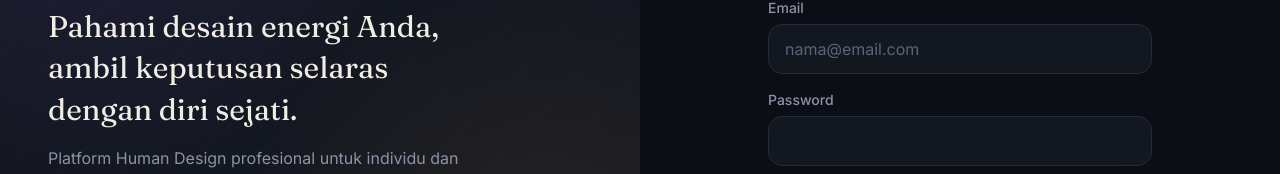
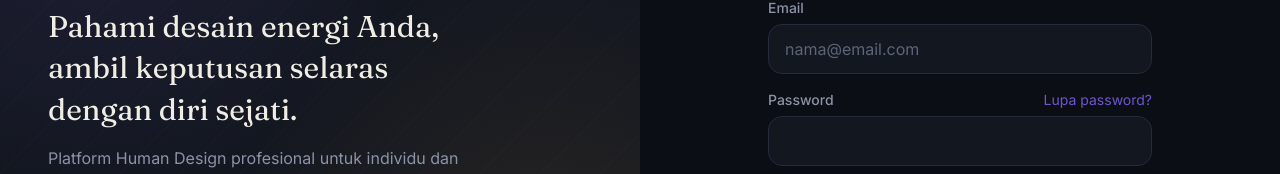
Before and after one commit to ziasuhendro-coder/human-design-enterprise, a Next.js app: page /login in a window 1280 px wide. Shown: the part 306-480 px from the top of the page. Built offline with nearby package versions, Linux system fonts and the light colour scheme.

Commit message:
Update Input.tsx

```diff
--- a/components/ui/Input.tsx
+++ b/components/ui/Input.tsx
@@ -4,10 +4,11 @@
   label: string;
   error?: string;
   hint?: string;
+  labelRight?: React.ReactNode;
 }
 
 const Input = forwardRef<HTMLInputElement, InputProps>(
-  ({ label, error, hint, id, className = '', ...props }, ref) => {
+  ({ label, error, hint, labelRight, id, className = '', ...props }, ref) => {
     const generatedId = useId();
     const inputId = id ?? generatedId;
     const errorId = `${inputId}-error`;
@@ -15,9 +16,12 @@
 
     return (
       <div className="flex flex-col gap-1.5">
-        <label htmlFor={inputId} className="text-sm font-medium text-foreground-muted">
-          {label}
-        </label>
+        <div className="flex items-center justify-between">
+          <label htmlFor={inputId} className="text-sm font-medium text-foreground-muted">
+            {label}
+          </label>
+          {labelRight}
+        </div>
         <input
           ref={ref}
           id={inputId}
```
